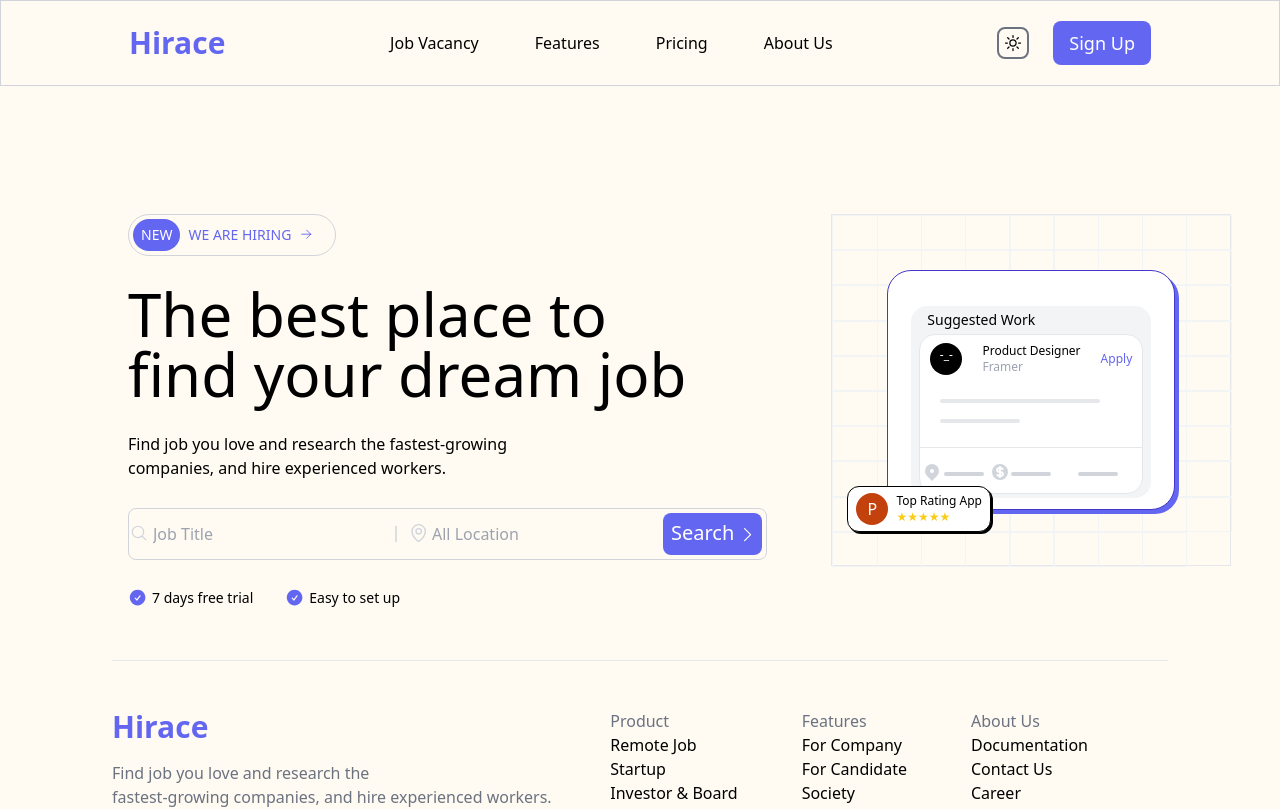
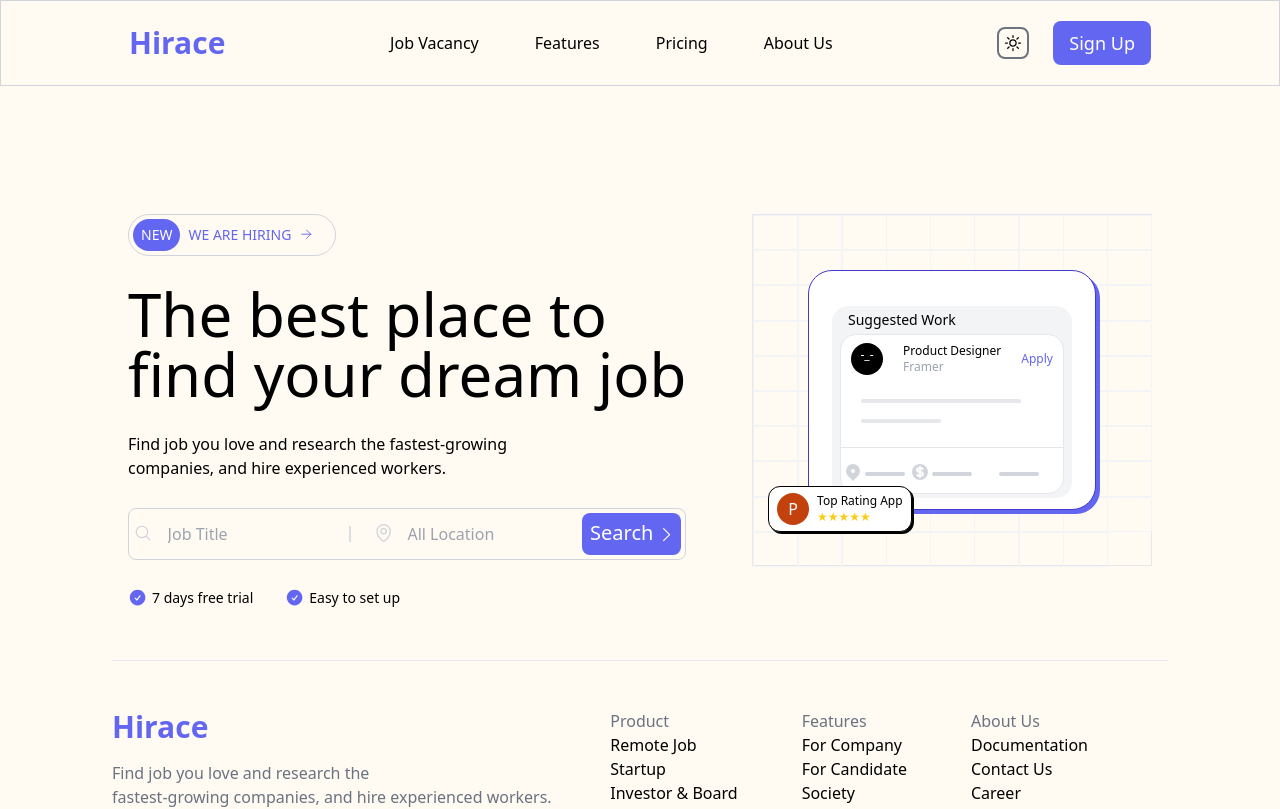
Before and after one commit to prakritip0/task-4, a React (Create React App) app: page / in a window 1280 px wide. Shown: the top 809 px of the page. Built offline with nearby package versions, Linux system fonts and the light colour scheme.

Commit message:
fixup! make homepage laptop responsive

```diff
--- a/src/components/Banner.tsx
+++ b/src/components/Banner.tsx
@@ -19,13 +19,13 @@ function Banner() {
         <h1 className=' text-6xl 2xl:text-7xl text-black dark:text-gray-200'>The best place to <br /> find your dream job</h1>
         <p className='text-black font-light text-md 2xl:text-lg dark:text-gray-200 '>Find job you love and research the fastest-growing <br /> companies, and hire experienced workers.</p>
 
-        <form className='border border-gray-300 rounded-lg w-[100%] flex  justify-between items-center 2xl:py-1.5 2xl:pr-2'>
+        <form className='border border-gray-300 rounded-lg w-[100%] flex pl-1  justify-between items-center 2xl:py-1.5 2xl:pr-2'>
         <svg xmlns="http://www.w3.org/2000/svg" fill="none" viewBox="0 0 29 29" strokeWidth={1.5} stroke="currentColor" className="w-6 h-6 text-gray-300 pt-0.5">
          <path strokeLinecap="round" strokeLinejoin="round" d="M21 21l-5.197-5.197m0 0A7.5 7.5 0 105.196 5.196a7.5 7.5 0 0010.607 10.607z" />
         </svg>
 
 
-          <input className=' outline-none dark:text-gray-300 bg-[#fffaf2] dark:bg-gray-800' type="text" placeholder='Job Title' />
+          <input className=' outline-none dark:text-gray-300 bg-[#fffaf2] dark:bg-gray-800 w-[10rem]' type="text" placeholder='Job Title' />
 
            <svg xmlns="http://www.w3.org/2000/svg" fill="none" viewBox="0 0 24 24" strokeWidth={1.5} stroke="currentColor" className="w-6 h-6 text-gray-300 rotate-90">
             <path strokeLinecap="round" strokeLinejoin="round" d="M19.5 12h-15" />
@@ -37,7 +37,7 @@ function Banner() {
             <path strokeLinecap="round" strokeLinejoin="round" d="M19.5 10.5c0 7.142-7.5 11.25-7.5 11.25S4.5 17.642 4.5 10.5a7.5 7.5 0 1115 0z" />
            </svg>
 
-           <input className='placeholder-light outline-none bg-[#fffaf2] dark:bg-gray-800 dark:text-gray-300' type="text" placeholder='All Location'/>
+           <input className='placeholder-light outline-none bg-[#fffaf2] dark:bg-gray-800 dark:text-gray-300 w-[10rem] mr-1' type="text" placeholder='All Location'/>
            <button className='bg-indigo-500 text-white rounded-lg text-xl 2xl:text-2xl  flex py-1.5 pl-2 gap-1 my-1 lg:mr-1' type='submit'>
             Search
 
```
